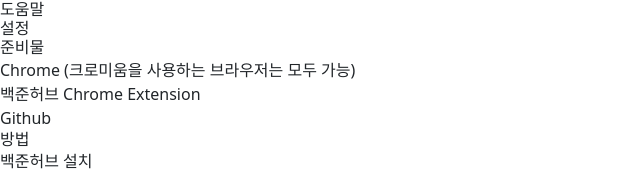
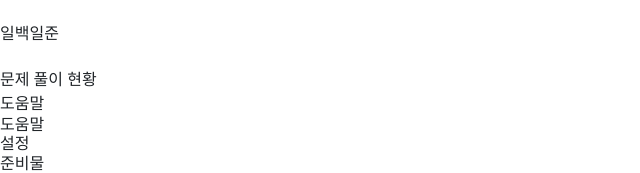
Before and after one commit to kiryanchi/ebdj-fe, a SvelteKit app: page /help in a window 1280 px wide. Shown: the top 173 px of the page, without its empty margins (0-640 px from the left). Built offline with nearby package versions, Linux system fonts and the light colour scheme.

Commit message:
feat(0.2): NavBar 추가

```diff
--- a/src/routes/+layout.svelte
+++ b/src/routes/+layout.svelte
@@ -1,5 +1,28 @@
 <script lang="ts">
+	import { getToday } from '$lib/util/date';
 	import '../app.css';
+
+	const today = getToday();
 </script>
 
+<header class="bg-white mb-[8vh]">
+	<nav class="flex flex-col justify-between items-center w-[92%] my-auto">
+		<div class="mt-4">
+			<h1 class="text-6xl w-auto">
+				<a class="hover:text-black" href="/{today}">일백일준</a>
+			</h1>
+		</div>
+		<div class="flex flex-row mt-4">
+			<ul class="flex flex-row items-center gap-[4vw]">
+				<li class="">
+					<a class="hover:text-gray-500" href="/{today}">문제 풀이 현황</a>
+				</li>
+				<li class="">
+					<a class="hover:text-gray-500" href="/help">도움말</a>
+				</li>
+			</ul>
+		</div>
+	</nav>
+</header>
+
 <slot />
--- a/src/routes/[date=date]/+page.svelte
+++ b/src/routes/[date=date]/+page.svelte
@@ -1,8 +1,6 @@
 <script lang="ts">
 	import type { PageData } from './$types';
 	import { Card, Col, Container, Row } from 'sveltestrap/src';
-	import { getContext } from 'svelte';
-	import { getToday } from '$lib/util/date';
 
 	export let data: PageData;
 </script>
```
Also changed, not shown: src/routes/+page.svelte (deleted, +0 -10 lines).
